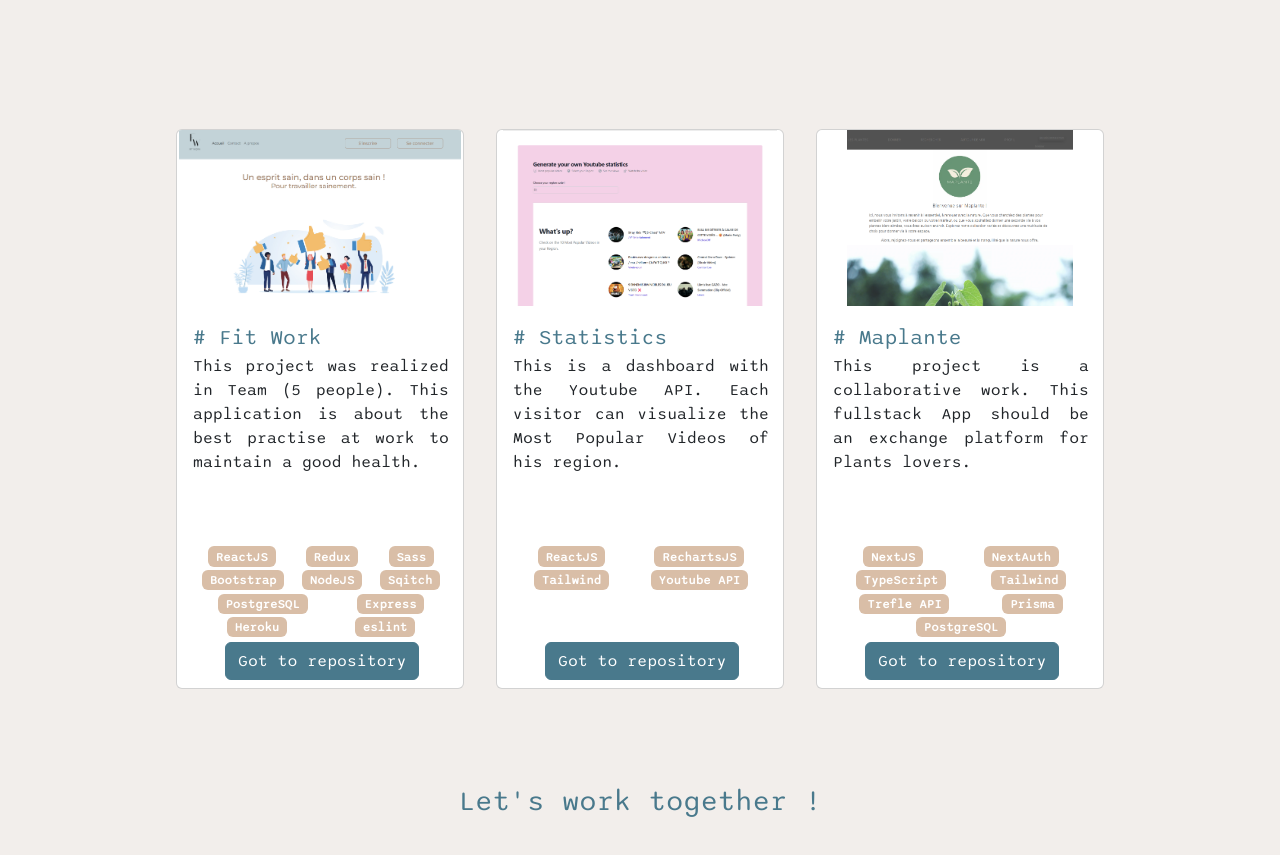
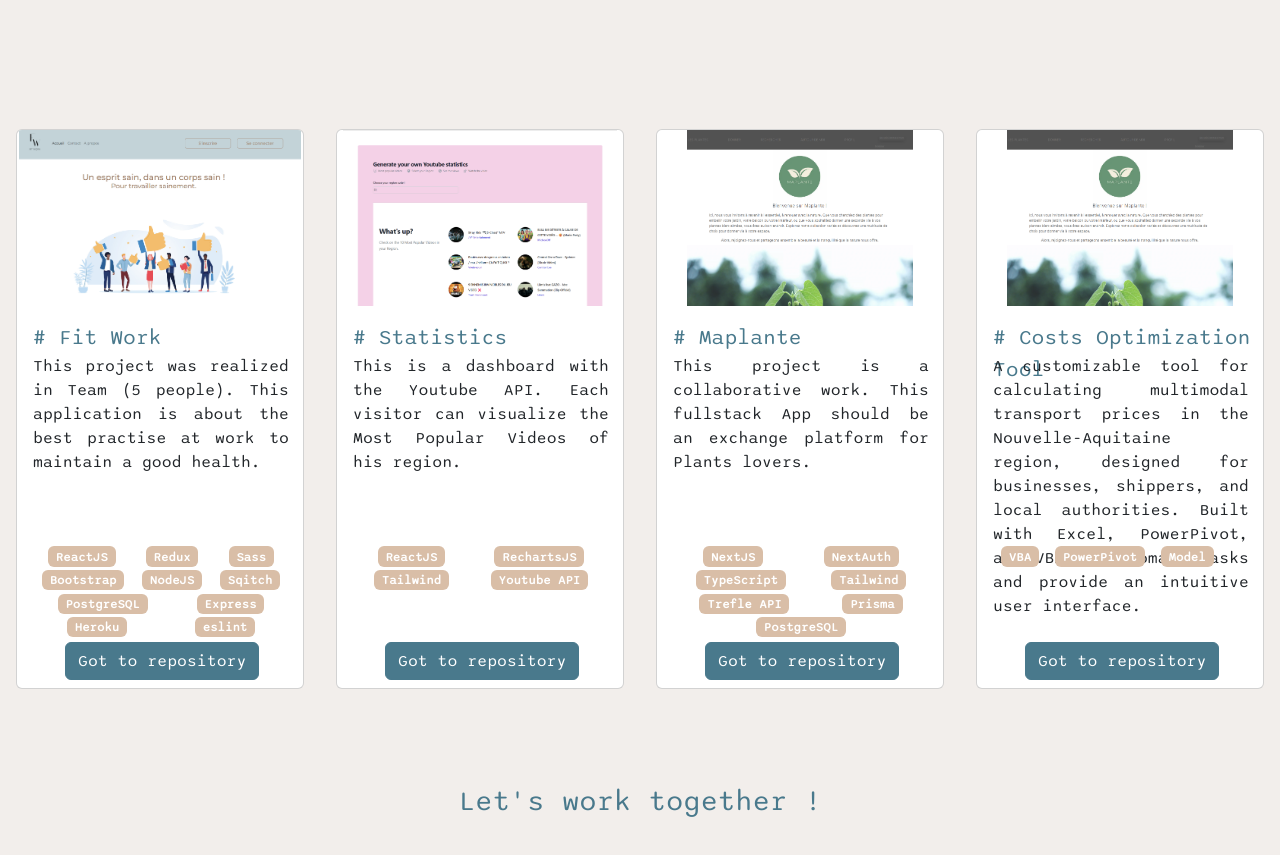
Before and after one commit to LeaBani/my-portefolio, a React (Create React App) app: page / in a window 1280 px wide. Shown: the part 4600-5455 px from the top of the page. Built offline with nearby package versions, Linux system fonts and the light colour scheme.

Commit message:
add project

```diff
--- a/src/data/projectsData.js
+++ b/src/data/projectsData.js
@@ -99,7 +99,18 @@ const projectsData =
             "description": "This project is a collaborative work. This fullstack App should be an exchange platform for Plants lovers.",
             tags: ["NextJS","NextAuth","TypeScript","Tailwind","Trefle API","Prisma","PostgreSQL" ],
             "main": true
+        },
+        {
+            "id": 10,
+            "title": "Costs Optimization Tool",
+            "link": "https://github.com/LeaBani/VBA_project_BusinessModel",
+            "repo": "https://github.com/LeaBani/VBA_project_BusinessModel",
+            "image": maplante,
+            "description": "A customizable tool for calculating multimodal transport prices in the Nouvelle-Aquitaine region, designed for businesses, shippers, and local authorities. Built with Excel, PowerPivot, and VBA to automate tasks and provide an intuitive user interface.",
+            tags: ["VBA","PowerPivot","Model"],
+            "main": true
         }
+
 
     ];
 
```
